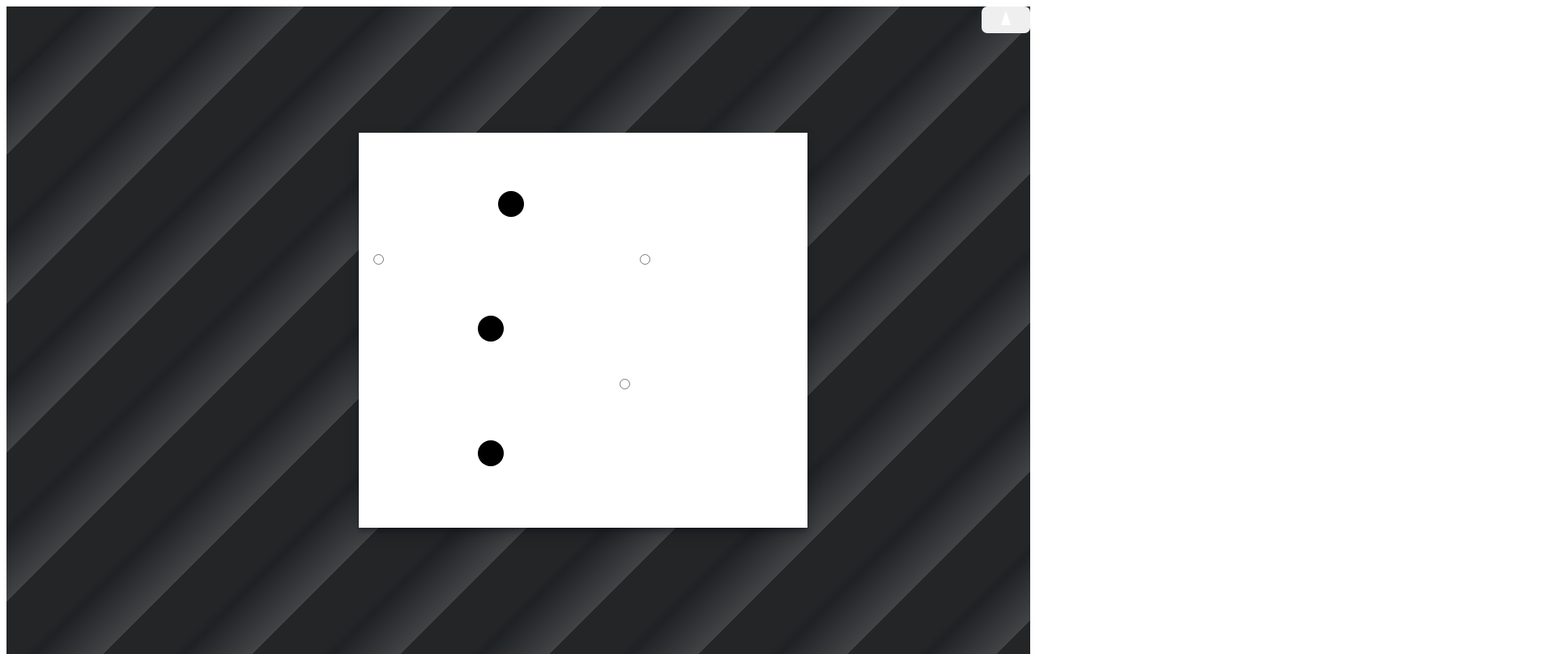
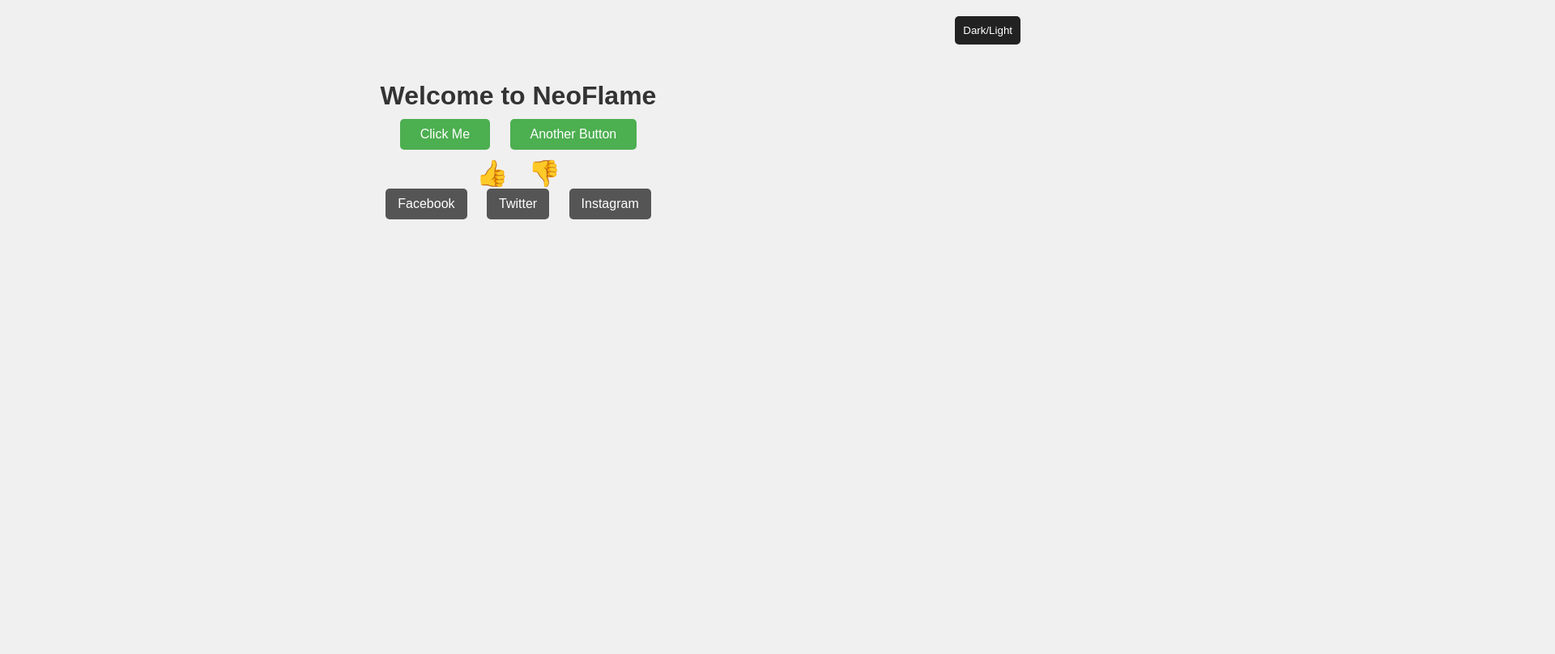
Before and after one commit to NeoFlame0/neoflame0.github.io, a plain HTML site: page index.html in a window 1280 px wide. Shown: the top 808 px of the page at 81% size, 1920 px wide, since content can reach past the window. Drawn offline with Linux system fonts and the light colour scheme.

Commit message:
Update index.html

```diff
--- a/index.html
+++ b/index.html
@@ -3,205 +3,103 @@
 <head>
 <meta charset="UTF-8">
 <meta name="viewport" content="width=device-width, initial-scale=1.0">
-<title>Interactive Page</title>
+<title>NeoFlame Site</title>
 <style>
-/* BACKGROUND */
-.container {
-  background: #181c21;
-  width: 100%;
-  height: 100vh;
-  margin: 0;
-  display: flex;
-  align-items: stretch;
-  justify-content: stretch;
-  position: relative;
-}
+  /* Reset & basic styles */
+  * { margin: 0; padding: 0; box-sizing: border-box; font-family: Arial, sans-serif; }
+  body { background: #f0f0f0; color: #333; transition: background 0.3s, color 0.3s; }
 
-.pattern-bg {
-  width: 100%;
-  height: 100%;
-  overflow: hidden;
-  background: repeating-linear-gradient(
-    135deg,
-    #232526 0px,
-    #232526 60px,
-    #23252699 70px,
-    #414345 130px
-  );
-  position: absolute;
-  top: 0;
-  left: 0;
-  z-index: 0;
-}
+  /* Loader */
+  #loader {
+    position: fixed;
+    top: 0; left: 0; right: 0; bottom: 0;
+    display: flex; justify-content: center; align-items: center;
+    background: #222; color: #fff; font-size: 2rem; z-index: 9999;
+  }
 
-.cube-svg {
-  position: absolute;
-  width: 200%;
-  height: 200%;
-  left: -30%;
-  top: -20%;
-  background: transparent;
-  opacity: 0.7;
-  z-index: 1;
-  animation: cubeMove 18s linear infinite alternate;
-}
+  /* Container */
+  .container { max-width: 900px; margin: 100px auto; text-align: center; }
 
-@keyframes cubeMove {
-  from { transform: translateY(0) scale(1); }
-  to { transform: translateY(-20%) scale(1.02) rotate(1deg); }
-}
+  /* Buttons */
+  .btn {
+    padding: 10px 25px; margin: 10px; border: none; border-radius: 5px;
+    background: #4caf50; color: #fff; cursor: pointer; font-size: 1rem;
+    transition: background 0.3s;
+  }
+  .btn:hover { background: #45a049; }
 
-/* LOADING SCREEN */
-.loader { /* From Uiverse.io by InfinityLoopGames */
-  --duration: 3s;
-  --primary: rgb(56, 56, 56);
-  --primary-light: #5c5c5c;
-  --primary-rgba: rgba(39, 94, 254, 0);
-  width: 200px;
-  height: 320px;
-  position: absolute;
-  top: 50%;
-  left: 50%;
-  transform: translate(-50%, -50%) preserve-3d;
-  z-index: 10;
-}
-/* You can paste the entire loader CSS here (the big block you shared) */
+  /* Rating */
+  .rating span {
+    font-size: 2rem; cursor: pointer; margin: 0 10px; transition: transform 0.2s;
+  }
+  .rating span:hover { transform: scale(1.2); }
 
-/* BUTTON */
-.button { /* From Uiverse.io by marcelodolza */
-  --white: #ffe7ff;
-  --purple-100: #f4b1fd;
-  --purple-200: #d190ff;
-  --purple-300: #c389f2;
-  --purple-400: #8e26e2;
-  --purple-500: #5e2b83;
-  --radius: 18px;
-  border-radius: var(--radius);
-  outline: none;
-  cursor: pointer;
-  font-size: 23px;
-  font-family: Arial;
-  background: transparent;
-  letter-spacing: -1px;
-  border: 0;
-  position: relative;
-  width: 220px;
-  height: 80px;
-  transform: rotate(353deg) skewX(4deg);
-  z-index: 5;
-}
-/* Include remaining button CSS (wrap, content, icon, states) */
+  /* Social Buttons */
+  .social-btns a {
+    display: inline-block; margin: 0 10px; text-decoration: none; color: #fff;
+    background: #555; padding: 10px 15px; border-radius: 5px;
+    transition: background 0.3s;
+  }
+  .social-btns a:hover { background: #333; }
 
-/* RATING */
-.rating { cursor: pointer; }
-.card { display: flex; margin: auto; box-shadow: 0 0.5rem 1rem rgba(0,0,16,0.19), 0 0.3rem 0.3rem rgba(0,0,16,0.23); background: #fff; padding: 0.8rem; width: 33rem; z-index:5; position:relative; }
-/* Include rest of rating CSS */
-
-/* SOCIAL BUTTONS */
-.Social-Btn {
-  width: 4.5em;
-  height: 2.5em;
-  align-items: baseline;
-  justify-content: center;
-  border: none;
-  border-radius: 7px;
-  cursor: pointer;
-  transition: all 0.3s;
-  fill: white !important;
-  position: relative;
-  z-index: 5;
-}
-/* Include remaining Social-Btn CSS */
-
-/* DARK/LIGHT MODE TOGGLE */
-.theme-switch {
-  --toggle-size: 30px;
-  --container-width: 5.625em;
-  --container-height: 2.5em;
-  --container-radius: 6.25em;
-  --container-light-bg: #3D7EAE;
-  --container-night-bg: #1D1F2C;
-  --circle-container-diameter: 3.375em;
-  --sun-moon-diameter: 2.125em;
-  --sun-bg: #ECCA2F;
-  --moon-bg: #C4C9D1;
-  --spot-color: #959DB1;
-  --circle-container-offset: calc((var(--circle-container-diameter) - var(--container-height)) / 2 * -1);
-  --stars-color: #fff;
-  --clouds-color: #F3FDFF;
-  --back-clouds-color: #AACADF;
-  --transition: .5s cubic-bezier(0, -0.02, 0.4, 1.25);
-  --circle-transition: .3s cubic-bezier(0, -0.02, 0.35, 1.17);
-  position: absolute;
-  top: 20px;
-  right: 20px;
-  z-index: 5;
-}
-/* Include remaining theme-switch CSS */
-
+  /* Dark mode */
+  .theme-toggle {
+    position: fixed; top: 20px; right: 20px;
+    background: #222; color: #fff; border: none; padding: 10px; border-radius: 5px;
+    cursor: pointer;
+  }
+  body.dark { background: #111; color: #eee; }
+  body.dark .btn { background: #ff5722; }
+  body.dark .social-btns a { background: #444; }
 </style>
 </head>
 <body>
+
+<!-- Loader -->
+<div id="loader">Loading...</div>
+
+<!-- Dark mode toggle -->
+<button class="theme-toggle" onclick="toggleTheme()">Dark/Light</button>
+
 <div class="container">
-  <div class="pattern-bg"></div>
-  <div class="cube-svg"></div>
+  <h1>Welcome to NeoFlame</h1>
 
-  <!-- LOADER -->
-  <div class="loader">
-    <div class="ground"><div></div></div>
-    <div class="box box0"><div></div></div>
-    <div class="box box1"><div></div></div>
-    <div class="box box2"><div></div></div>
-    <div class="box box3"><div></div></div>
-    <div class="box box4"><div></div></div>
-    <div class="box box5"><div></div></div>
-    <div class="box box6"><div></div></div>
-    <div class="box box7"><div></div></div>
+  <!-- Buttons -->
+  <div>
+    <button class="btn">Click Me</button>
+    <button class="btn">Another Button</button>
   </div>
 
-  <!-- BUTTON -->
-  <button class="button">
-    <div class="wrap">
-      <div class="content">
-        <div class="char state-1">
-          <span data-label="C"></span>
-          <span data-label="l"></span>
-          <span data-label="i"></span>
-          <span data-label="c"></span>
-          <span data-label="k"></span>
-        </div>
-      </div>
-    </div>
-    <div class="outline"></div>
-    <div class="icon"><div></div></div>
-  </button>
-
-  <!-- RATING -->
-  <div class="card">
-    <div class="rating-container">
-      <div class="rating-form">
-        <input type="radio" id="happy" name="rate" class="super-happy">
-        <svg class="svg"><circle cx="50%" cy="50%" r="16"/></svg>
-        <input type="radio" id="neutral" name="rate" class="neutral">
-        <svg class="svg"><circle cx="50%" cy="50%" r="16"/></svg>
-        <input type="radio" id="sad" name="rate" class="super-sad">
-        <svg class="svg"><circle cx="50%" cy="50%" r="16"/></svg>
-      </div>
-    </div>
+  <!-- Rating -->
+  <div class="rating">
+    <span onclick="rate('like')">👍</span>
+    <span onclick="rate('dislike')">👎</span>
   </div>
 
-  <!-- SOCIAL BUTTON EXAMPLE -->
-  <button class="Social-Btn">
-    <div class="BG"></div>
-    <div class="svgContainer">
-      <svg viewBox="0 0 24 24"><path d="M12 2L15 11H9L12 2Z"/></svg>
-    </div>
-  </button>
-
-  <!-- DARK/LIGHT TOGGLE -->
-  <div class="theme-switch">
-    <!-- Add your sun/moon toggle structure -->
+  <!-- Social Buttons -->
+  <div class="social-btns">
+    <a href="#">Facebook</a>
+    <a href="#">Twitter</a>
+    <a href="#">Instagram</a>
   </div>
 </div>
+
+<script>
+  // Loader
+  window.addEventListener('load', () => {
+    document.getElementById('loader').style.display = 'none';
+  });
+
+  // Dark/light mode toggle
+  function toggleTheme() {
+    document.body.classList.toggle('dark');
+  }
+
+  // Rating system
+  function rate(type) {
+    alert('You clicked: ' + type);
+  }
+</script>
+
 </body>
 </html>
```
